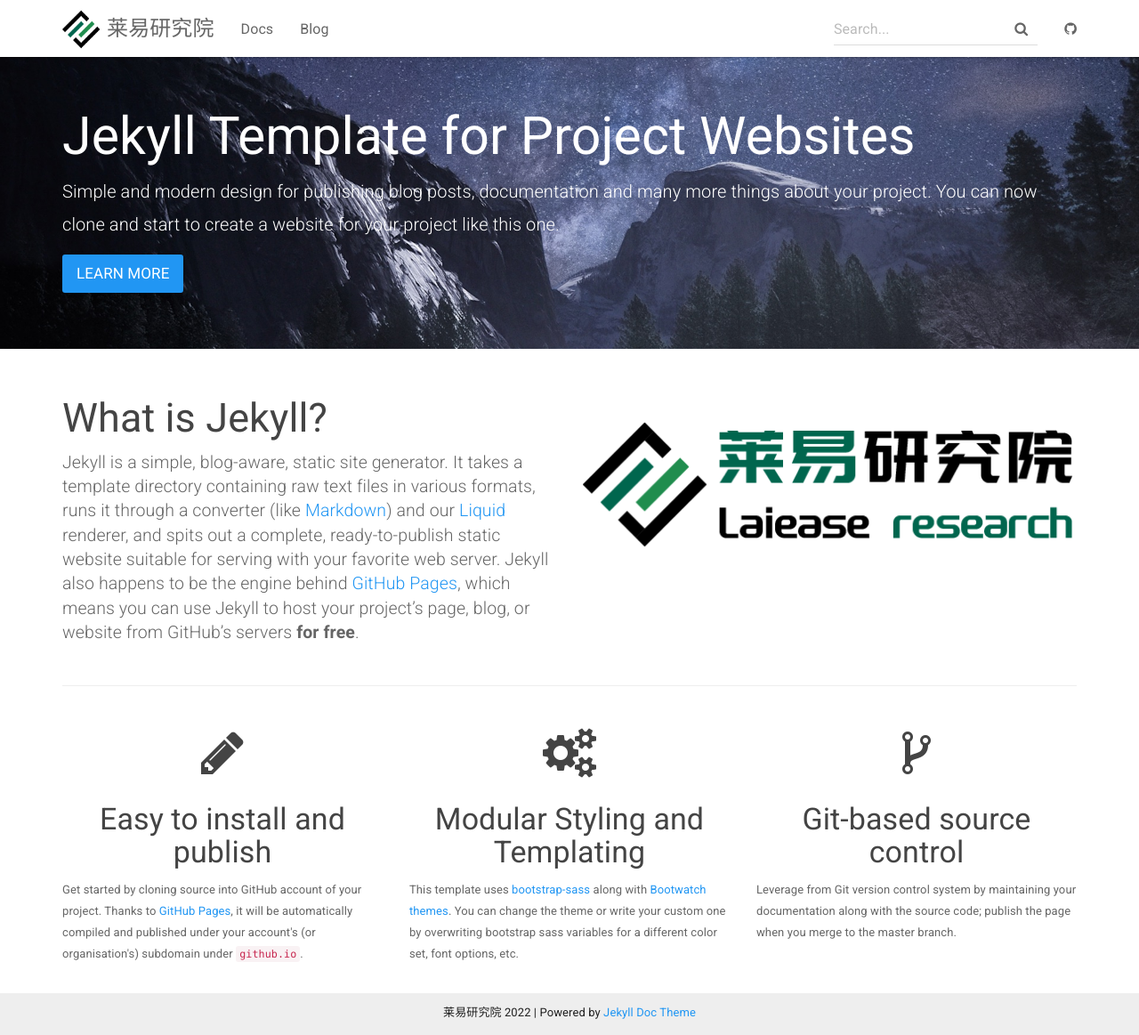
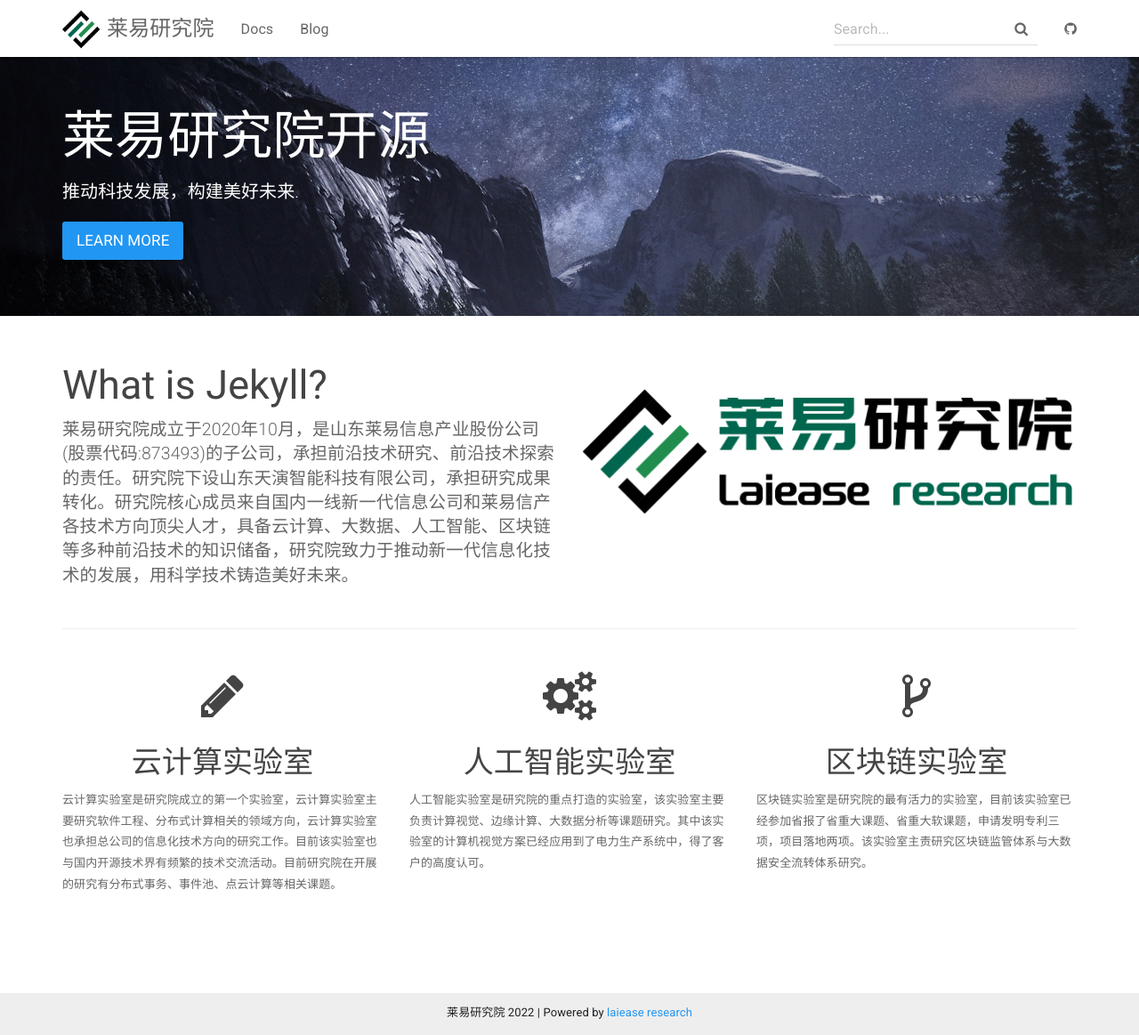
Before and after one commit to laiease/laiease.github.io, a Jekyll site: the page built from index.html, in a window 1280 px wide and 1163 px high. Shown: the whole window at 89% size. Built offline with Jekyll 4.4.1, drawn with Linux system fonts in a browser that asks for light colours.

Commit message:
laiease research

```diff
--- a/_includes/footer.html
+++ b/_includes/footer.html
@@ -3,7 +3,7 @@
 
         <p class="text-center">
             {{ site.title }} {{ site.time | date: '%Y' }} |
-            Powered by <a href="https://github.com/aksakalli/jekyll-doc-theme">Jekyll Doc Theme</a>
+            Powered by <a href="https://github.com/laiease">laiease research</a>
         </p>
         <!-- <p class="text-muted">Place sticky footer content here.</p> -->
     </div>
--- a/index.html
+++ b/index.html
@@ -4,9 +4,8 @@
 
 <div class="header-container jumbotron">
     <div class="container">
-        <h1>Jekyll Template for Project Websites</h1>
-        <p>Simple and modern design for publishing blog posts, documentation and many more things about your project.
-          You can now clone and start to create a website for your project like this one.</p>
+        <h1>莱易研究院开源</h1>
+        <p>推动科技发展，构建美好未来.</p>
         <p><a class="btn btn-primary btn-lg" href="{{ "/docs/home/" | relative_url }}" role="button">Learn more</a></p>
     </div>
 </div>
@@ -15,15 +14,7 @@
     <div class="row">
         <div class="col-md-6">
             <h2 class="header-light regular-pad">What is Jekyll?</h2>
-              <p class="lead">Jekyll is a simple, blog-aware, static site generator. It takes a template
-              directory containing raw text files in various formats, runs it through
-              a converter (like <a href="https://daringfireball.net/projects/markdown/">Markdown</a>)
-              and our <a href="https://github.com/Shopify/liquid/wiki">Liquid</a> renderer, and
-              spits out a complete, ready-to-publish static website suitable
-              for serving with your favorite web server. Jekyll also happens to be the engine
-              behind <a href="https://pages.github.com">GitHub Pages</a>, which means you can use Jekyll
-              to host your project’s page, blog, or website from GitHub’s servers <strong>for
-              free</strong>.</p>
+              <p class="lead">莱易研究院成⽴于2020年10月，是⼭东莱易信息产业股份公司(股票代码:873493)的子公司，承担前沿技术研究、前沿技术探索的责任。研究院下设山东天演智能科技有限公司，承担研究成果转化。研究院核心成员来自国内一线新一代信息公司和莱易信产各技术方向顶尖人才，具备云计算、⼤数据、⼈⼯智能、区块链等多种前沿技术的知识储备，研究院致⼒于推动新⼀代信息化技术的发展，用科学技术铸造美好未来。</p>
         </div>
         <div class="col-md-6 text-center">
             <img style="margin-top:50px;" src="{{ "/assets/img/logo.png" | relative_url }}" alt="laiease research logo" class="img-responsive">
@@ -33,22 +24,18 @@
     <div class="row">
         <div class="col-sm-4">
             <h1 class="text-center"><i class="fa fa-pencil" aria-hidden="true"></i></h1>
-            <h3 class="text-center">Easy to install and publish</h3>
-            <p>Get started by cloning source into GitHub account of your project. Thanks to <a href="https://pages.github.com">GitHub Pages</a>,
-              it will be automatically compiled and published under your account's (or organisation's) subdomain under <code>github.io</code>.
-            </p>
+            <h3 class="text-center">云计算实验室</h3>
+            <p>云计算实验室是研究院成立的第一个实验室，云计算实验室主要研究软件工程、分布式计算相关的领域方向，云计算实验室也承担总公司的信息化技术方向的研究工作。目前该实验室也与国内开源技术界有频繁的技术交流活动。目前研究院在开展的研究有分布式事务、事件池、点云计算等相关课题。</p>
         </div>
         <div class="col-sm-4">
             <h1 class="text-center"><i class="fa fa-cogs" aria-hidden="true"></i></h1>
-            <h3 class="text-center">Modular Styling and Templating</h3>
-            <p>This template uses <a href="https://github.com/twbs/bootstrap-sass">bootstrap-sass</a> along with <a href="https://bootswatch.com/">Bootwatch themes</a>.
-            You can change the theme or write your custom one by overwriting bootstrap sass variables for a different color set, font options, etc.</p>
+            <h3 class="text-center">人工智能实验室</h3>
+            <p>人工智能实验室是研究院的重点打造的实验室，该实验室主要负责计算视觉、边缘计算、大数据分析等课题研究。其中该实验室的计算机视觉方案已经应用到了电力生产系统中，得了客户的高度认可。</p>
         </div>
         <div class="col-sm-4">
             <h1 class="text-center"><i class="fa fa-code-fork" aria-hidden="true"></i></h1>
-            <h3 class="text-center">Git-based source control</h3>
-            <p>Leverage from Git version control system by
-              maintaining your documentation along with the source code; publish the page when you merge to the master branch.</p>
+            <h3 class="text-center">区块链实验室</h3>
+            <p>区块链实验室是研究院的最有活力的实验室，目前该实验室已经参加省报了省重大课题、省重大软课题，申请发明专利三项，项目落地两项。该实验室主责研究区块链监管体系与大数据安全流转体系研究。</p>
         </div>
     </div>
 </div>
```
